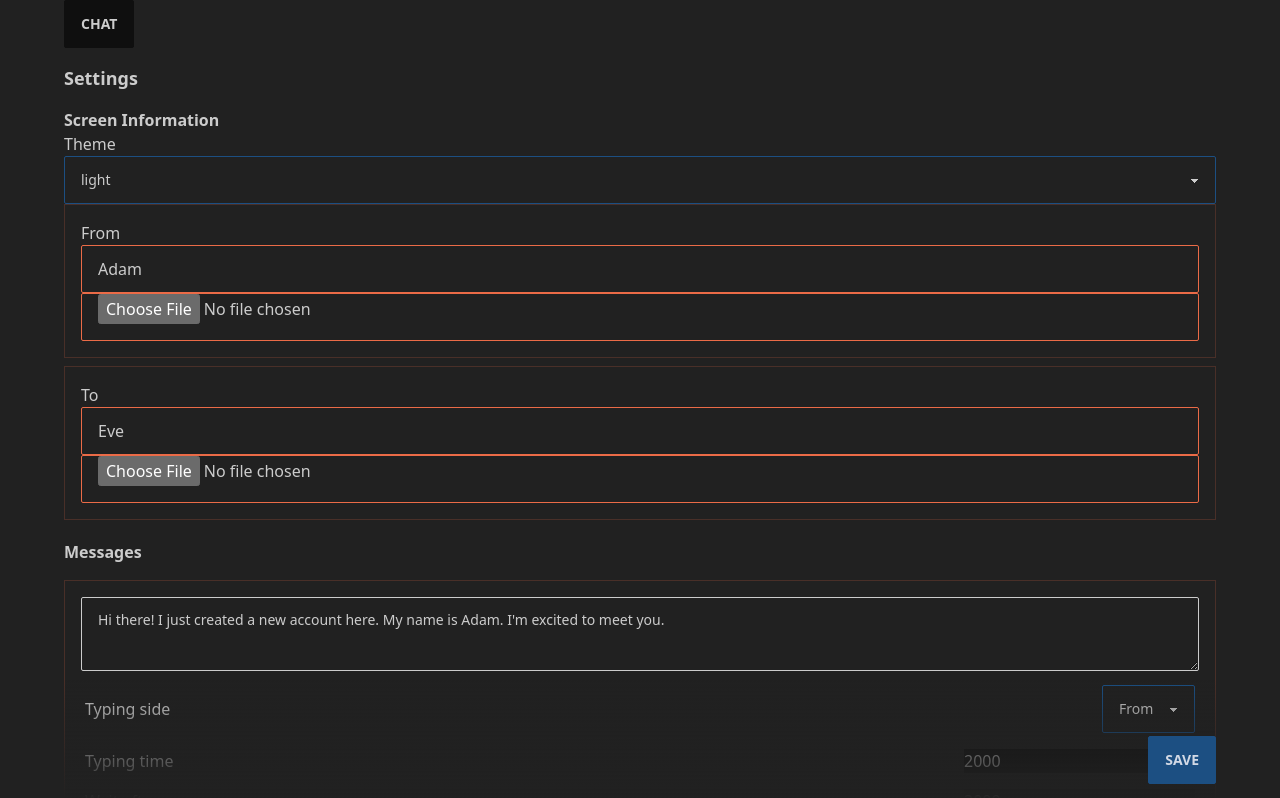
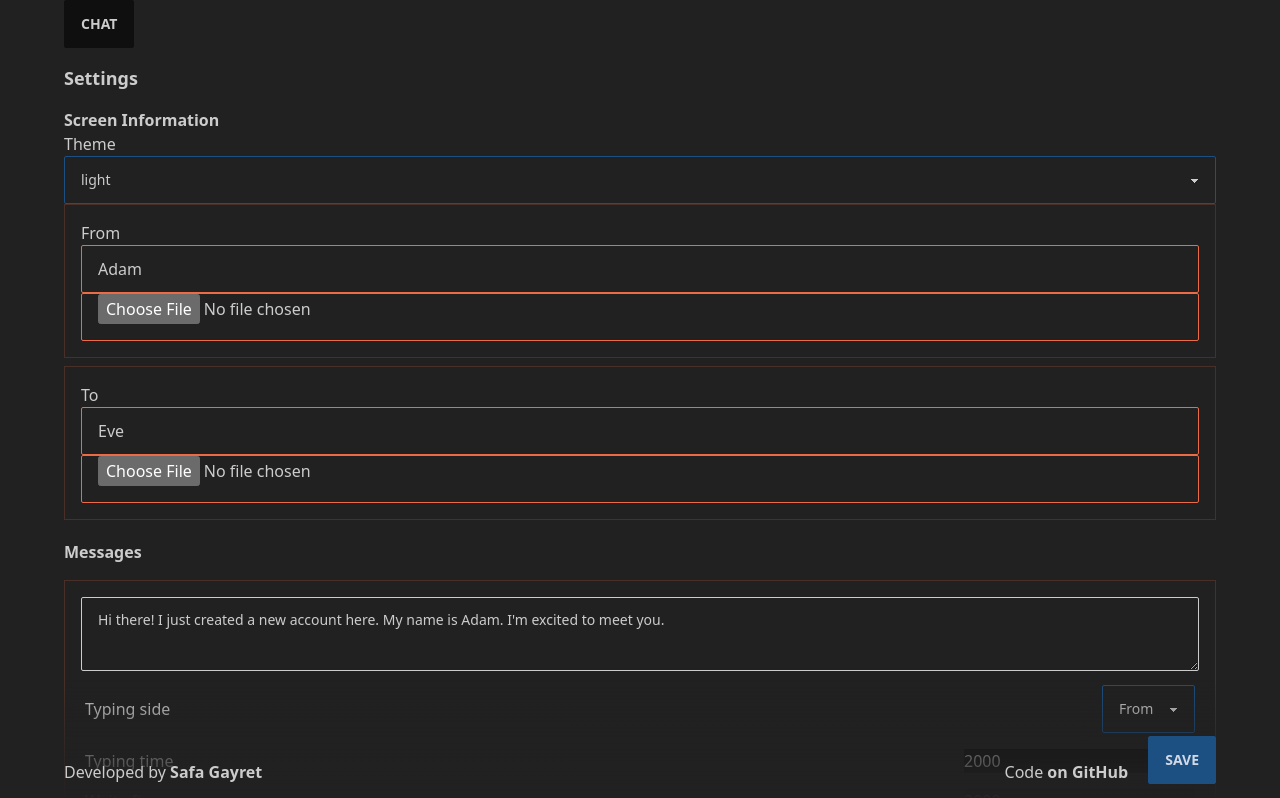
Before and after one commit to gayret/fake-chat-for-movie, a Vue app: page / in a window 1280 px wide. Shown: the top 798 px of the page. Built offline with nearby package versions, Linux system fonts and the light colour scheme.

Commit message:
add: footer

```diff
--- a/src/views/Setting.vue
+++ b/src/views/Setting.vue
@@ -188,9 +188,19 @@ onMounted(() => {
   </div>
 
   <div class="btn-save">
-    <button class="btn btn-primary mt-10" @click="onSave">
-      Save
-    </button>
+    <div class="flex justify-between items-end gap-5">
+      <div class="flex justify-between w-full">
+        <span>
+          Developed by <a href="https://safagayret.com"><strong>Safa Gayret</strong></a>
+        </span>
+        <span>
+          Code <a href="https://github.com/gayret/fake-chat-for-movie"><strong>on GitHub</strong></a>
+        </span>
+      </div>
+      <button class="btn btn-primary mt-10" @click="onSave">
+        Save
+      </button>
+    </div>
   </div>
 </template>
 
@@ -205,8 +215,6 @@ label {
 .btn-save {
   position: sticky;
   bottom: 0;
-  display: flex;
-  justify-content: flex-end;
   background: linear-gradient(180deg, transparent 0%, hsl(var(--b1)) 100%);
   padding: 1em 0;
 }
```
